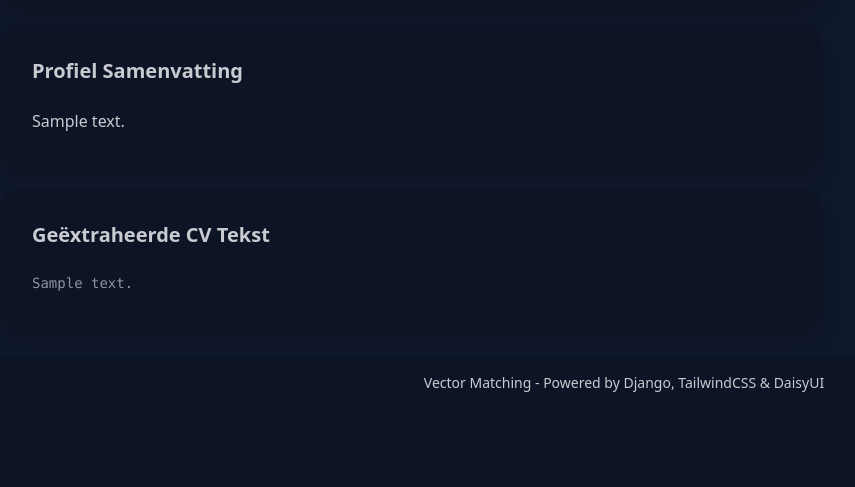
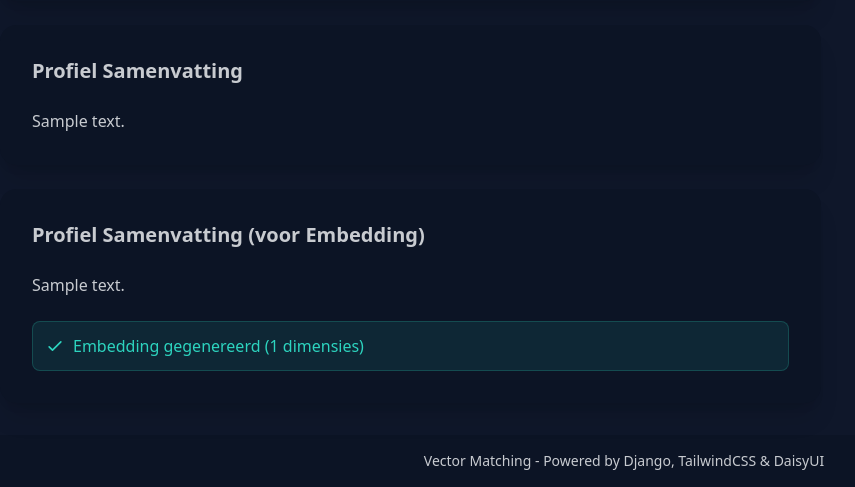
Before and after one commit to sovixlab/Vector-Matching, a Django app: template templates/kandidaat_detail.html in a window 1280 px wide. Shown: the part 839-1326 px from the top of the page, without its empty margins (16-871 px from the left). Before the commit the page ends 1231 px from the top, so only its background shows below. Run offline with Django 4.2, Linux system fonts and the light colour scheme; the template is opened without the code that fills it: most values are stand-ins (such as "Sample title", 1, 10 or a date in 2020); data that the repository does not hold is empty; style sheets or scripts are compiled from the project's sources; parts of the project's set-up code (start-up, migrations or seed data) failed here and were passed over.

Commit message:
Update kandidaat_detail.html

```diff
--- a/templates/kandidaat_detail.html
+++ b/templates/kandidaat_detail.html
@@ -152,13 +152,33 @@
             </div>
             {% endif %}
 
-            <!-- CV Tekst (voor debugging) -->
-            {% if candidate.cv_text and candidate.embed_status == 'failed' %}
+            <!-- Profiel Samenvatting (voor embedding) -->
+            {% if candidate.profile_text %}
             <div class="card bg-base-200 shadow-xl mt-6">
                 <div class="card-body">
-                    <h2 class="card-title text-base-content mb-4">Geëxtraheerde CV Tekst</h2>
-                    <div class="max-h-96 overflow-y-auto">
-                        <pre class="text-sm text-base-content/70 whitespace-pre-wrap">{{ candidate.cv_text|truncatechars:2000 }}</pre>
+                    <h2 class="card-title text-base-content mb-4">Profiel Samenvatting (voor Embedding)</h2>
+                    <div class="prose prose-invert max-w-none">
+                        <p class="text-base-content">{{ candidate.profile_text }}</p>
+                    </div>
+                    {% if candidate.embedding %}
+                    <div class="mt-4 p-3 bg-success/10 border border-success/20 rounded-lg">
+                        <div class="flex items-center gap-2">
+                            <svg class="w-5 h-5 text-success" fill="none" stroke="currentColor" viewBox="0 0 24 24">
+                                <path stroke-linecap="round" stroke-linejoin="round" stroke-width="2" d="M5 13l4 4L19 7"></path>
+                            </svg>
+                            <span class="text-success font-medium">Embedding gegenereerd ({{ candidate.embedding|length }} dimensies)</span>
+                        </div>
+                    </div>
+                    {% endif %}
+                </div>
+            </div>
+            {% elif candidate.cv_text and candidate.embed_status == 'failed' %}
+            <div class="card bg-error/10 border border-error/20 shadow-xl mt-6">
+                <div class="card-body">
+                    <h2 class="card-title text-error mb-4">Verwerking Mislukt</h2>
+                    <p class="text-error/80 mb-4">De CV tekst is geëxtraheerd, maar de verwerking naar profiel samenvatting is mislukt.</p>
+                    <div class="max-h-48 overflow-y-auto">
+                        <pre class="text-sm text-error/70 whitespace-pre-wrap">{{ candidate.cv_text|truncatechars:1000 }}</pre>
                     </div>
                 </div>
             </div>
```
